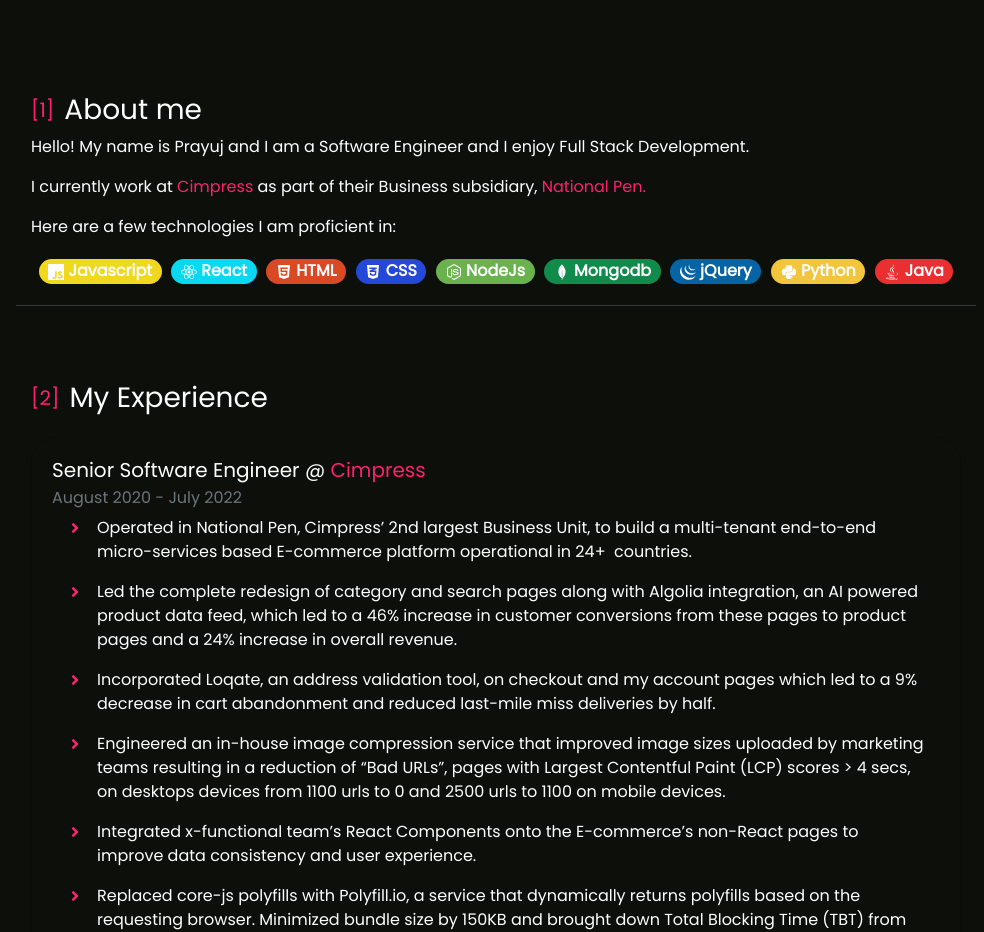
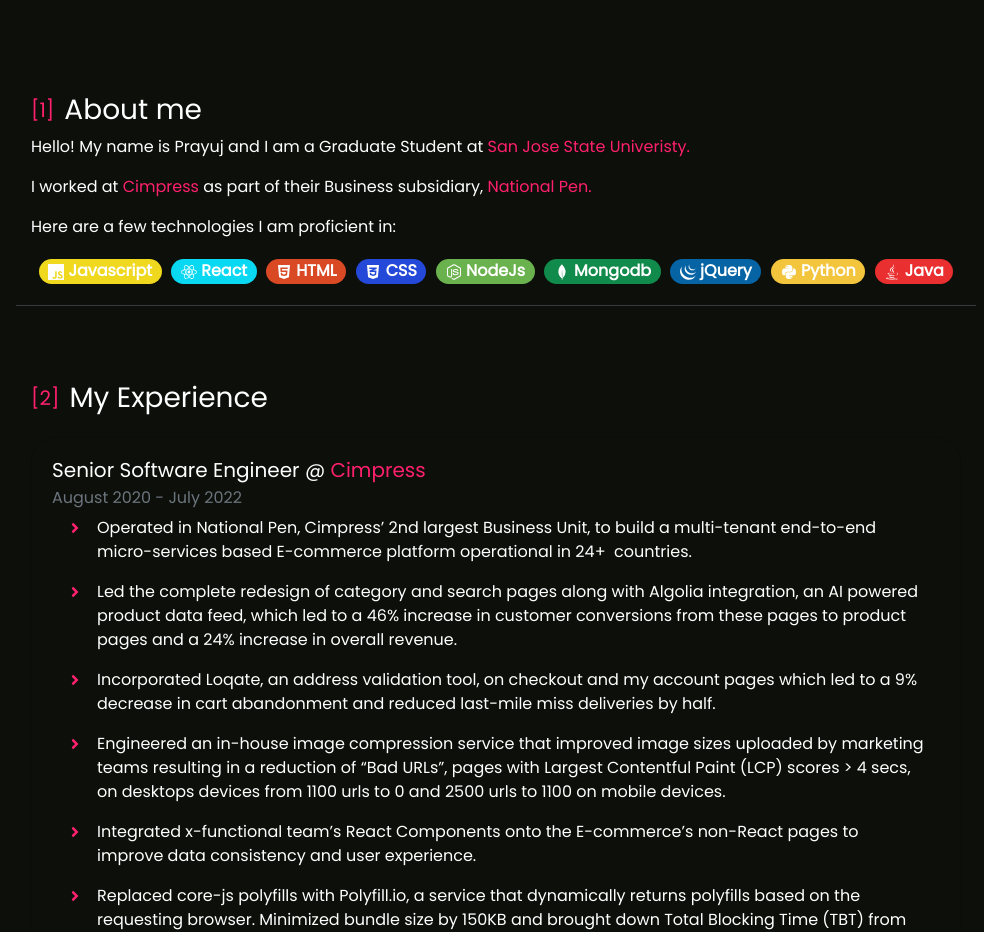
Before and after one commit to prayuj/portfolio-v2, a React (Create React App) app: page / in a window 1280 px wide. Shown: the part 782-1714 px from the top of the page, without its empty margins (144-1128 px from the left). Built offline with nearby package versions, Linux system fonts and the light colour scheme.

Commit message:
update about js

```diff
--- a/src/components/about.js
+++ b/src/components/about.js
@@ -12,8 +12,8 @@
 
 const About = ({id}) => {
     const one = <StyledSpan><h5><AccentedIndex>[1]</AccentedIndex></h5><h3>About me</h3></StyledSpan>
-    const two = <p>Hello! My name is Prayuj and I am a Software Engineer and I enjoy Full Stack Development.</p>
-    const three = <p>I currently work at <StyledLink target="_blank" rel="nofollow" href="http://urls.prayujpillai.tech/t/cimpress?message=Cimpress" className="content-hover-link">Cimpress</StyledLink> as part of their Business subsidiary, <StyledLink target="_blank" rel="noreferrer" href="http://urls.prayujpillai.tech/t/np?message=National%20Pen" className="content-hover-link">National Pen.</StyledLink></p>
+    const two = <p>Hello! My name is Prayuj and I am a Graduate Student at <StyledLink target="_blank" rel="nofollow" href="https://urls.prayujpillai.tech/t/ladoo?message=San%20Jose%20State%20Univeristy%27s%20CS%20Page" className="content-hover-link">San Jose State Univeristy.</StyledLink></p>
+    const three = <p>I worked at <StyledLink target="_blank" rel="nofollow" href="http://urls.prayujpillai.tech/t/cimpress?message=Cimpress" className="content-hover-link">Cimpress</StyledLink> as part of their Business subsidiary, <StyledLink target="_blank" rel="noreferrer" href="http://urls.prayujpillai.tech/t/np?message=National%20Pen" className="content-hover-link">National Pen.</StyledLink></p>
     const four = <p>Here are a few technologies I am proficient in:</p>
 
     const technology = [
```
